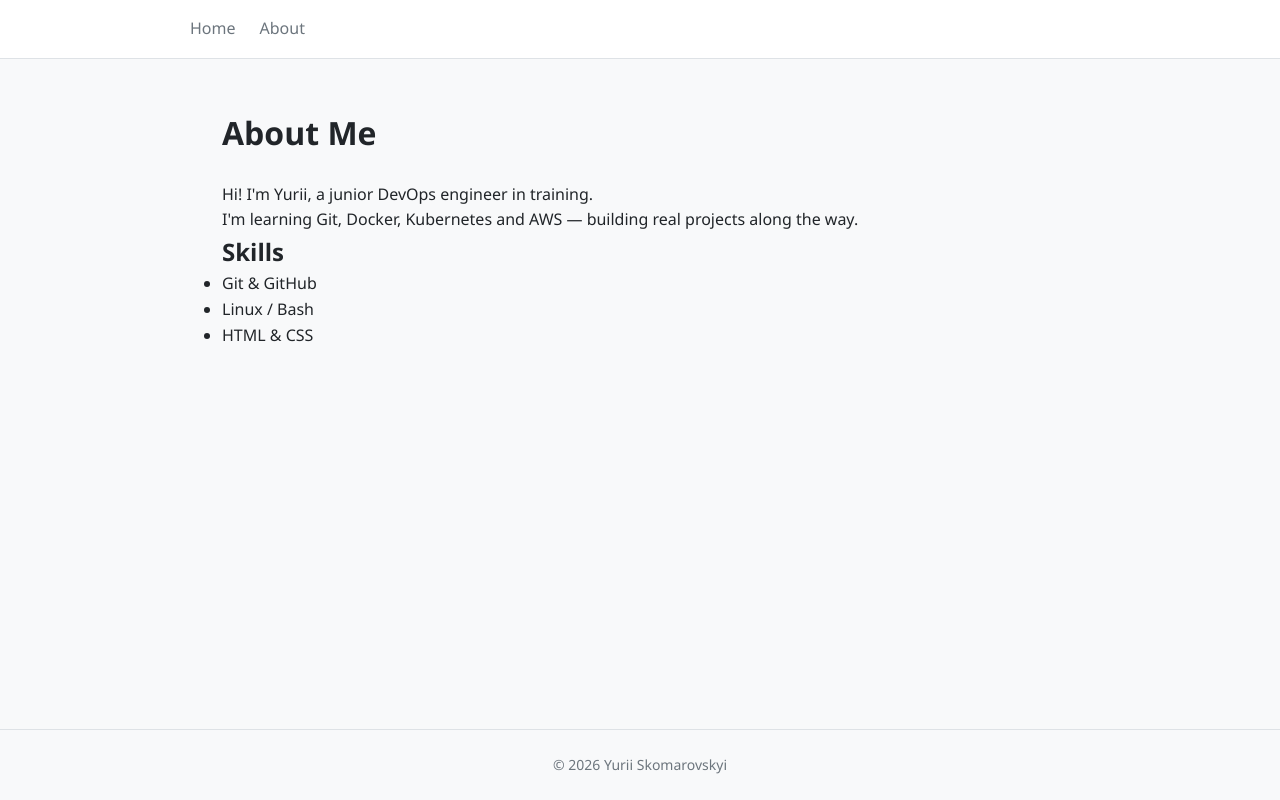
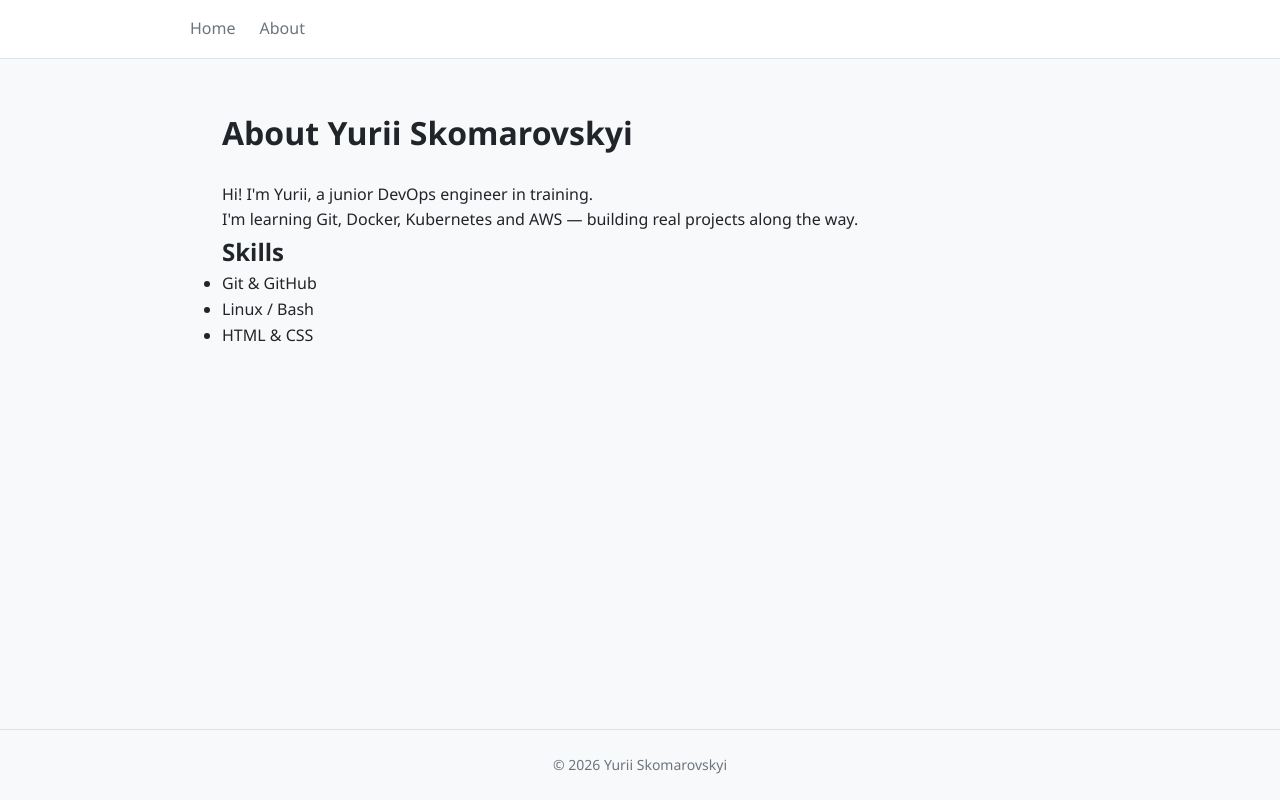
Before and after one commit to SkomaYura/portfolio-site, a plain HTML site: page about.html in a window 1280 px wide. Drawn offline with Linux system fonts and the light colour scheme.

Commit message:
Update about page heading

```diff
--- a/about.html
+++ b/about.html
@@ -16,7 +16,7 @@
 
   <main>
     <section class="about">
-      <h1>About Me</h1>
+      <h1>About Yurii Skomarovskyi</h1>
       <p>Hi! I'm Yurii, a junior DevOps engineer in training.</p>
       <p>I'm learning Git, Docker, Kubernetes and AWS — building real projects along the way.</p>
       <h2>Skills</h2>
```
